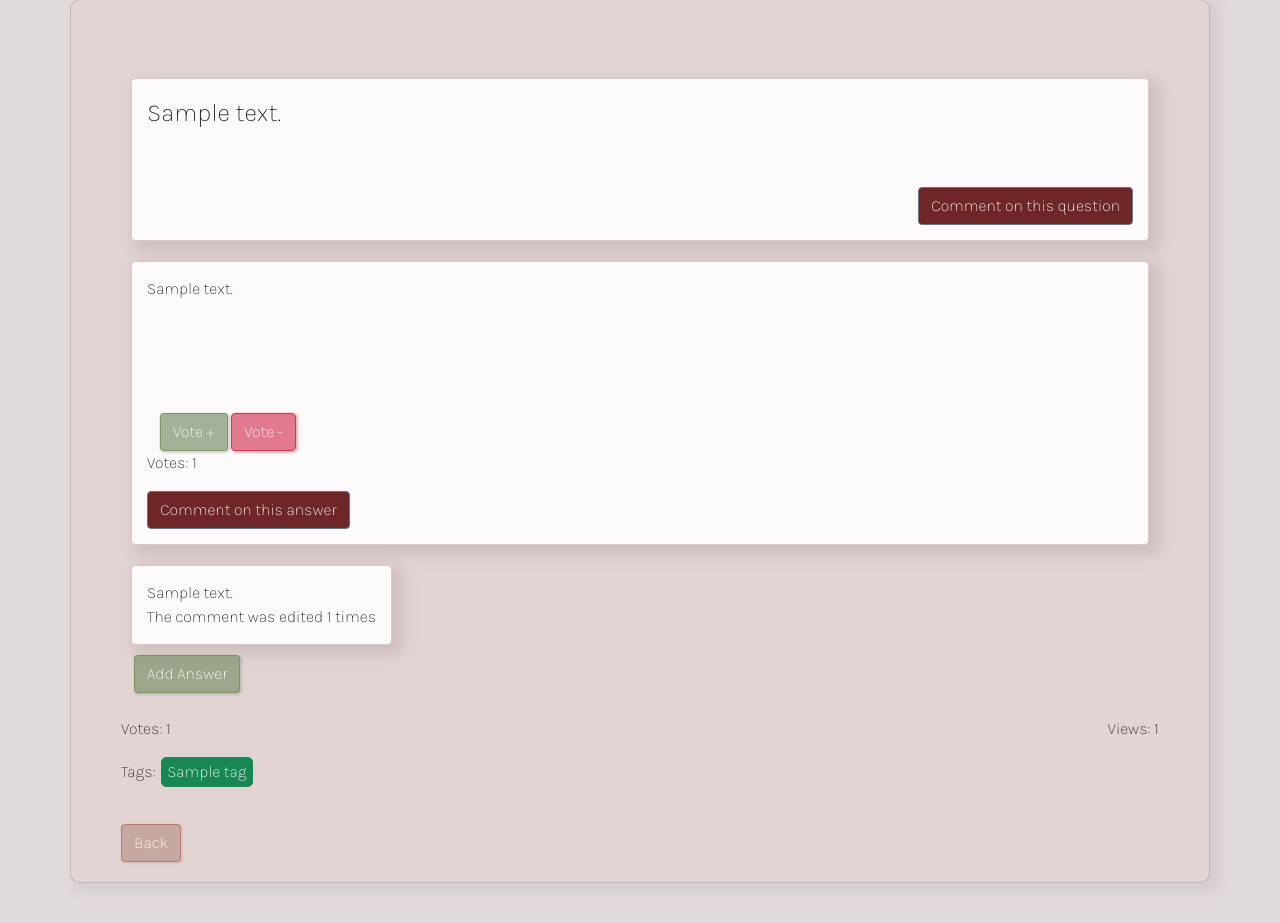
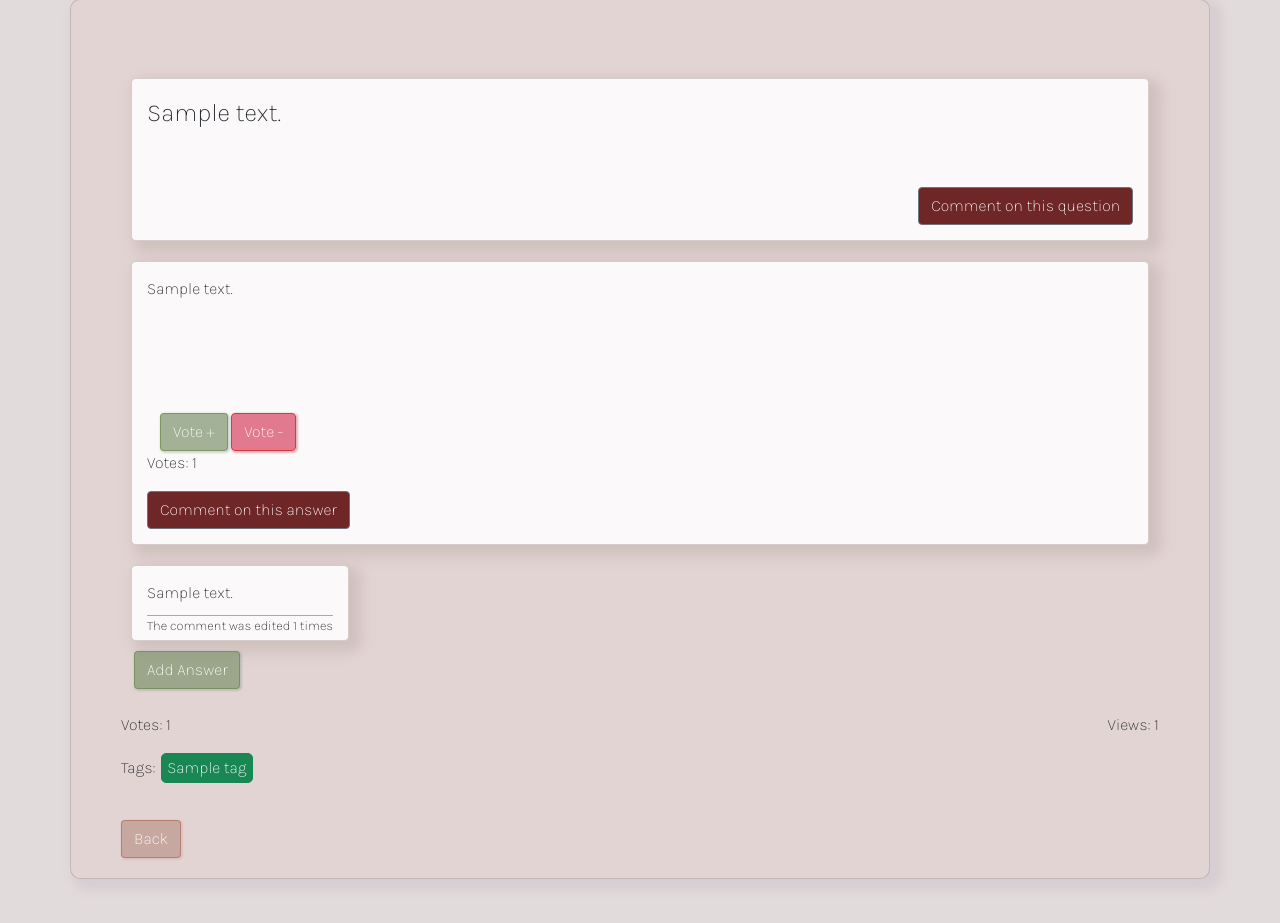
Before and after one commit to szopszop/AskMate_Forum, a Flask app: template templates/question.html in a window 1280 px wide. Shown: the part 302-1225 px from the top of the page. Run offline with Flask 2, Linux system fonts and the light colour scheme; the template is opened without the code that fills it: most values are stand-ins (such as "Sample title", 1, 10 or a date in 2020); some libraries are stand-ins or nearby versions.

Commit message:
refactor edit count comment

```diff
--- a/static/css/light.css
+++ b/static/css/light.css
@@ -251,7 +251,7 @@ h1, h2, h3 {
 
 .comment {
     background-color: rgba(255, 255, 255, 0.85);
-    padding: 15px;
+    padding: 15px 15px 0 15px;
     margin: 10px;
     border: 1px solid rgba(147, 132, 132, 0.37);
     box-shadow: 7px 6px 13px 5px rgba(192, 177, 172, 0.55);
@@ -463,3 +463,12 @@ tr:nth-child(even) {
     width: 100%;
     text-align: center;
 }
+.comment p{
+    border-top-style: solid;
+    border-top-width: 1px;
+    border-top-color: darkgray;
+    font-size: small;
+    margin-top: 10px;
+    margin-bottom: 0.25rem;
+    text-align: right;
+}
--- a/templates/question.html
+++ b/templates/question.html
@@ -37,8 +37,8 @@
         {% for comment in comments %}
 
             {% if comment['question_id'] == question['id'] and comment['answer_id'] is none %}
-                <p class="comment">{{ comment['message'] }}<br>
-                        The comment was edited {{ comment['edited_count'] }} times</p>
+                <div class="comment">{{ comment['message'] }}<br>
+                            <p>The comment was edited {{ comment['edited_count'] }} times</p></div>
 
                 {% if logged_in and comment['user_id'] == user['id'] %}
                     <a href="{{ url_for('edit_comments', comment_id=comment['id']) }}" class="btn btn-success"
@@ -114,8 +114,12 @@
             <div class="comments">
                 {% for comment in comments %}
                     {% if comment['answer_id'] == answer['id'] %}
-                        <p class="comment">{{ comment['message'] }}<br>
-                        The comment was edited {{ comment['edited_count'] }} times</p>
+
+
+                        <div class="comment">{{ comment['message'] }}<br>
+                            <p>The comment was edited {{ comment['edited_count'] }} times</p></div>
+
+
                         {% if logged_in and comment['user_id'] == user['id'] %}
                             <a href="{{ url_for('edit_comments', comment_id=comment['id']) }}" class="btn btn-success"
                                style="text-align: right">Edit</a>
```
Also changed, not shown: static/css/dark.css (+11 -1 lines).
